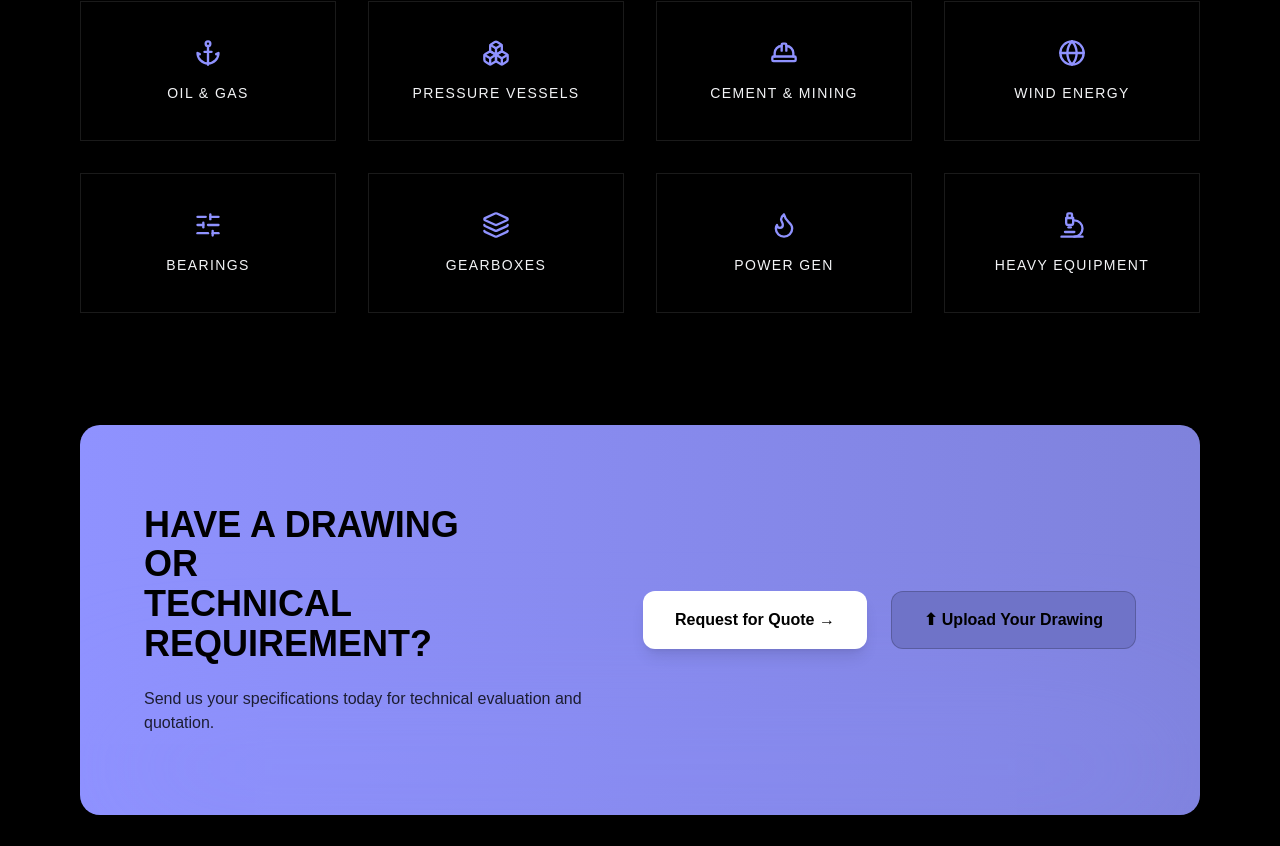
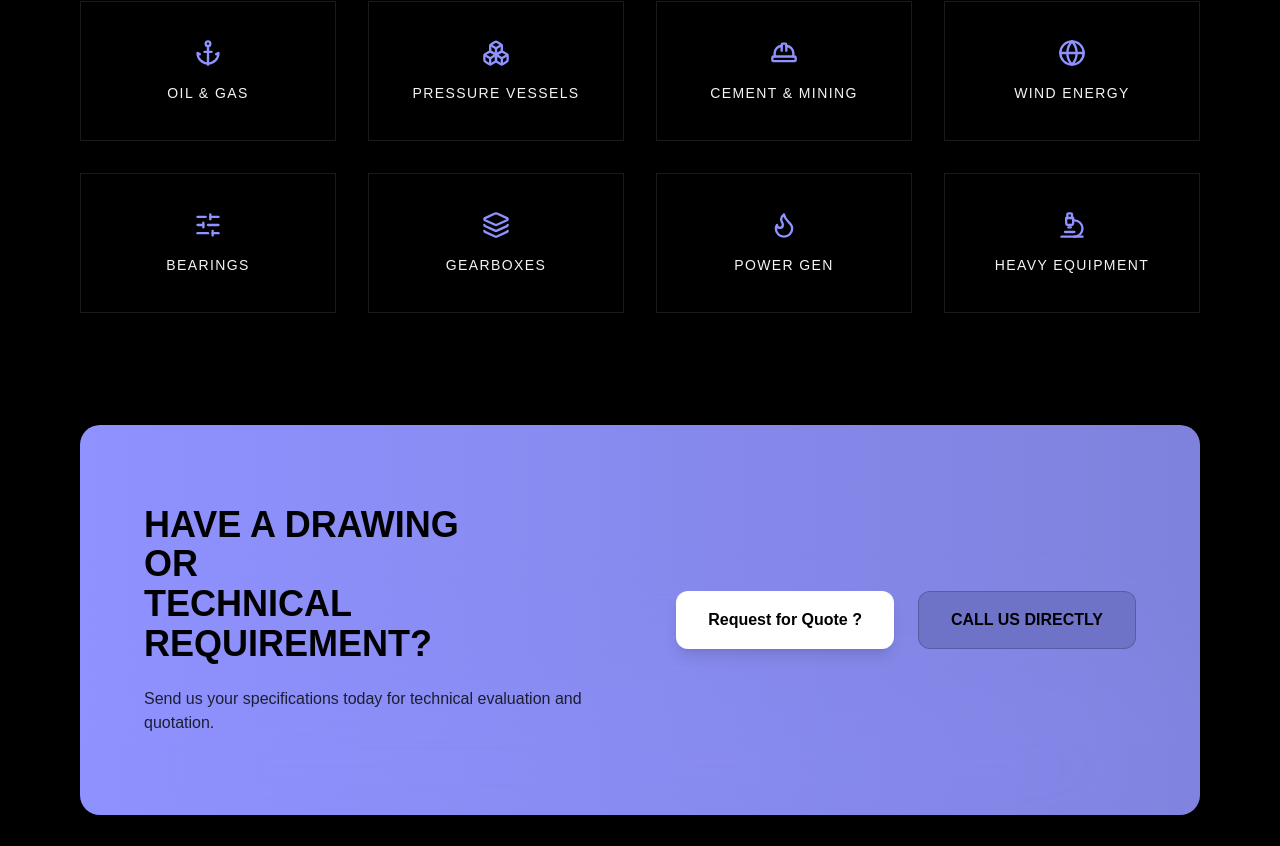
Before and after one commit to adityayadav30561-rgb/steel-shape-india, a Next.js app: page /products in a window 1280 px wide. Shown: the part 4337-5183 px from the top of the page. Built offline with nearby package versions, Linux system fonts and the light colour scheme.

Commit message:
new changes

```diff
--- a/components/sections/products/SectorsSection.tsx
+++ b/components/sections/products/SectorsSection.tsx
@@ -14,12 +14,9 @@ import RequestQuoteModal from "@/components/shared/RequestQuoteModal";
 export default function SectorsSection() {
   return (
     <section className="w-full bg-[#000000] py-20 md:py-32">
-
       <Container>
-
         {/* HEADER */}
         <div className="text-center mb-14 md:mb-20 relative">
-
           <p className="text-[#636AE8] text-xs tracking-[0.35em] uppercase mb-6 font-semibold">
             Industry Partnerships
           </p>
@@ -30,12 +27,10 @@ export default function SectorsSection() {
 
           {/* Accent line (left aligned style look) */}
           <div className="hidden md:block w-20 h-[3px] bg-[#636AE8] absolute left-0 top-[60px]" />
-
         </div>
 
         {/* GRID */}
         <div className="grid grid-cols-1 sm:grid-cols-2 md:grid-cols-4 gap-5 md:gap-8 mb-16 md:mb-28">
-
           <SectorCard icon={<Anchor size={28} />} title="Oil & Gas" />
           <SectorCard icon={<Boxes size={28} />} title="Pressure Vessels" />
           <SectorCard icon={<HardHat size={28} />} title="Cement & Mining" />
@@ -45,17 +40,14 @@ export default function SectorsSection() {
           <SectorCard icon={<Layers size={28} />} title="Gearboxes" />
           <SectorCard icon={<Flame size={28} />} title="Power Gen" />
           <SectorCard icon={<Microscope size={28} />} title="Heavy Equipment" />
-
         </div>
 
         {/* CTA BLOCK */}
         <div className="relative rounded-[20px] bg-gradient-to-r from-[#8f92ff] to-[#7f82dc] px-6 sm:px-10 md:px-16 py-12 md:py-20 overflow-hidden">
-
           {/* Bottom glow */}
           <div className="absolute bottom-0 left-0 right-0 h-24 bg-[#8f92ff] blur-[80px] opacity-40" />
 
           <div className="relative flex flex-col md:flex-row items-center justify-between gap-10">
-
             {/* LEFT TEXT */}
             <div>
               <h3 className="text-black font-extrabold text-3xl md:text-4xl leading-[1.1] mb-6">
@@ -73,40 +65,32 @@ export default function SectorsSection() {
 
             {/* BUTTONS */}
             <div className="flex w-full md:w-auto flex-col sm:flex-row gap-4 sm:gap-6">
-
               <RequestQuoteModal triggerClassName="bg-white text-black px-6 sm:px-8 py-4 rounded-xl font-semibold shadow-lg transition-all duration-300 ease-out hover:scale-105 hover:-translate-y-1 active:scale-95 w-full sm:w-auto">
-                Request for Quote →
+                Request for Quote ?
               </RequestQuoteModal>
 
-              <button className="bg-[#6f73c8] text-black px-6 sm:px-8 py-4 rounded-xl font-semibold border border-black/20 transition-all duration-300 ease-out hover:scale-105 hover:-translate-y-1 active:scale-95 w-full sm:w-auto">
-                ⬆ Upload Your Drawing
-              </button>
-
+              <a
+                href="tel:+919560516841"
+                className="bg-[#6f73c8] text-black px-6 sm:px-8 py-4 rounded-xl font-semibold border border-black/20 transition-all duration-300 ease-out hover:scale-105 hover:-translate-y-1 active:scale-95 w-full sm:w-auto text-center"
+              >
+                CALL US DIRECTLY
+              </a>
             </div>
-
           </div>
-
         </div>
-
       </Container>
-
     </section>
   );
 }
 
-
 function SectorCard({ icon, title }: { icon: React.ReactNode; title: string }) {
   return (
     <div className="border border-white/10 bg-[#000000] h-[120px] md:h-[140px] flex flex-col items-center justify-center gap-3 md:gap-4 hover:border-[#636AE8]/50 transition-all duration-300">
-
-      <div className="text-[#8f92ff]">
-        {icon}
-      </div>
+      <div className="text-[#8f92ff]">{icon}</div>
 
       <p className="text-[#f3f4f6] text-xs md:text-sm tracking-widest uppercase text-center px-2">
         {title}
       </p>
-
     </div>
   );
 }
```
